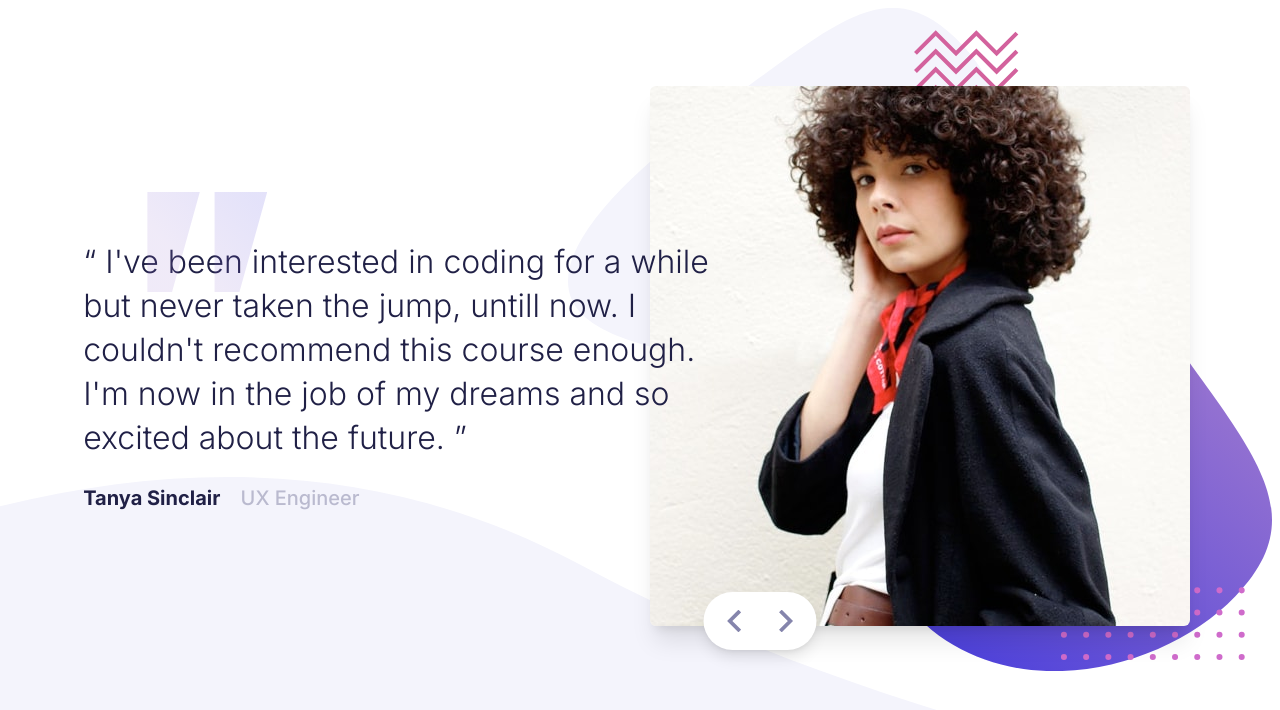
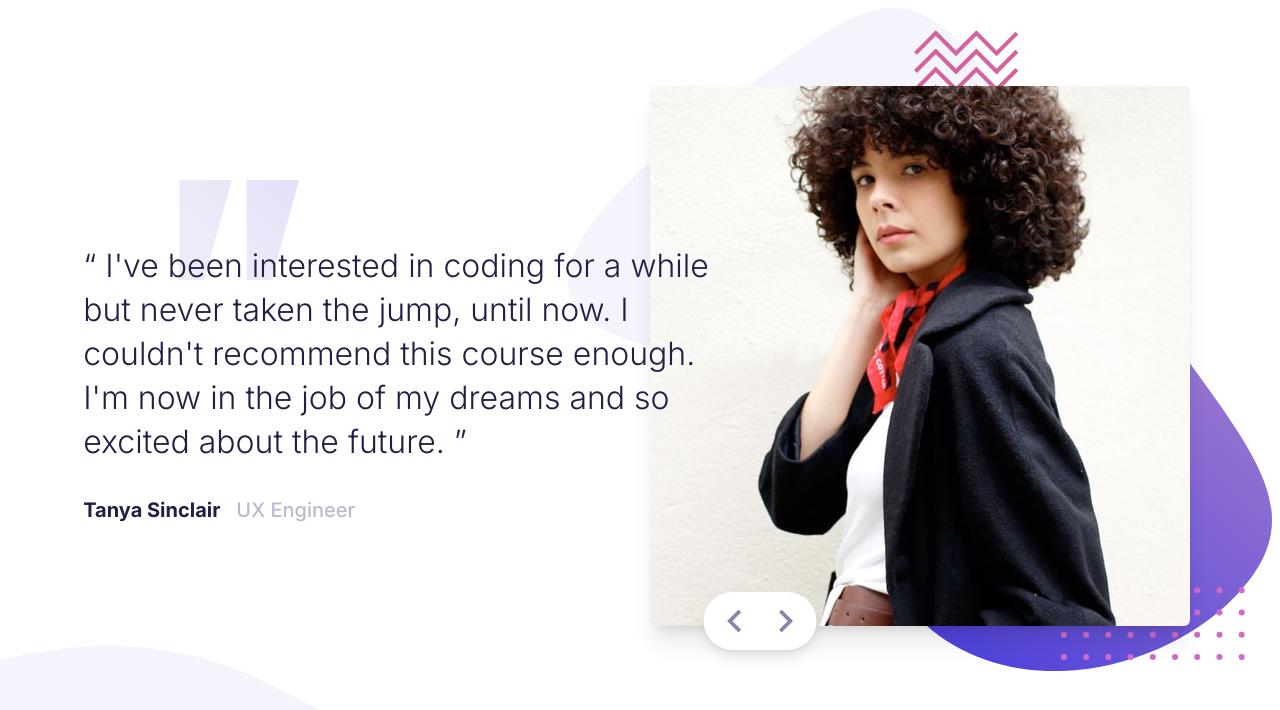
Before and after one commit to ratul0407/coding-bootcamp-fem, a website built with Vite: page index.html in a window 1280 px wide. Built offline with nearby package versions, Linux system fonts and the light colour scheme.

Commit message:
🎉minor changes

```diff
--- a/index.html
+++ b/index.html
@@ -13,7 +13,7 @@
     <title>Vite App</title>
   </head>
   <body
-    class="font-inter min-h-screen bg-[url('../pattern-curve.svg')] bg-no-repeat bg-contain bg-left-bottom lg:grid lg:place-content-center"
+    class="font-inter min-h-screen bg-[url('../pattern-curve.svg')] bg-no-repeat bg-auto bg-left-bottom lg:grid lg:place-content-center"
   >
     <main class="">
       <div
@@ -62,12 +62,12 @@
         <div
           role="region"
           aria-label="testimonials slide"
-          class="text-container mt-28 text-center relative lg:text-left lg:mt-0 lg:col-start-1 lg:row-start-1 lg:justify-self-center lg:translate-x-[5.2rem] lg:z-50 lg:translate-y-10"
+          class="text-container mt-28 text-center relative lg:text-left lg:mt-0 lg:col-start-1 lg:row-start-1 lg:justify-self-center lg:translate-x-[5.2rem] lg:z-50"
         >
           <div
             role="group"
             aria-label="slide 1 of 2"
-            class="visible-review feedback-container visible"
+            class="visible-review feedback-container visible lg:translate-y-8"
           >
             <blockquote
               aria-live="polite"
@@ -75,10 +75,10 @@
               class="feedback feedback-tanya"
             >
               I've been interested in coding for a while but never taken the
-              jump, untill now. I couldn't recommend this course enough. I'm now
+              jump, until now. I couldn't recommend this course enough. I'm now
               in the job of my dreams and so excited about the future.
             </blockquote>
-            <div aria-live="polite">
+            <div class="name-role-container" aria-live="polite">
               <p class="sr-only">Review from</p>
               <p class="name name-tanya">Tanya Sinclair</p>
               <p class="role role-tanya">UX Engineer</p>
@@ -87,7 +87,7 @@
           <div
             role="group"
             aria-label="slide 2 of 2"
-            class="hidden-review feedback-container invisible"
+            class="hidden-review feedback-container invisible lg:translate-y-8"
           >
             <blockquote
               aria-live="polite"
@@ -99,7 +99,7 @@
               incredible. I now feel so confident about starting up as a
               professional developer.
             </blockquote>
-            <div aria-live="polite">
+            <div class="name-role-container" aria-live="polite">
               <p class="sr-only">Review from</p>
               <p class="name name-john">John Tarkpor</p>
               <p class="role role-john">Junior Front End Developer</p>
--- a/package.json
+++ b/package.json
@@ -13,5 +13,8 @@
     "postcss": "^8.4.32",
     "tailwindcss": "^3.3.6",
     "vite": "^5.0.0"
+  },
+  "dependencies": {
+    "gsap": "^3.12.3"
   }
 }
--- a/style.css
+++ b/style.css
@@ -21,11 +21,15 @@
   .feedback {
     @apply font-light max-w-[30ch] mx-auto text-lg text-dark_blue sm:max-w-[40ch] lg:mx-0 lg:max-w-[50ch] lg:text-[2rem] lg:leading-[2.75rem] transition-[opacity] duration-300;
   }
+
+  .name-role-container {
+    @apply lg:flex gap-4 lg:translate-y-8;
+  }
   .name {
-    @apply font-bold text-dark_blue lg:inline-block lg:text-xl lg:pt-6;
+    @apply font-bold text-dark_blue  lg:text-xl;
   }
   .role {
-    @apply font-medium text-grayish_blue lg:inline-block lg:ml-4 lg:text-xl;
+    @apply font-medium text-grayish_blue  lg:text-xl;
   }
   .hidden-review {
     @apply absolute opacity-0;
@@ -44,7 +48,7 @@ blockquote::after {
 .text-container::before {
   content: url("../pattern-quotes.svg");
   position: absolute;
-  top: -3rem;
+  top: -4rem;
   left: 50%;
   transform: translateX(-50%) scale(0.5);
 }
@@ -52,6 +56,7 @@ blockquote::after {
 @media (min-width: 1024px) {
   .text-container::before {
     transform: scale(1) translateX(0%);
-    left: 10%;
+    left: 6rem;
+    top: -2rem;
   }
 }
```
Also changed, not shown: dist/assets/index-MhEwlwAn.css (added), dist/assets/index-x_z46odV.js (renamed from dist/assets/script-min.js), dist/assets/style-min.css (deleted), dist/index.html, 1 other file.
